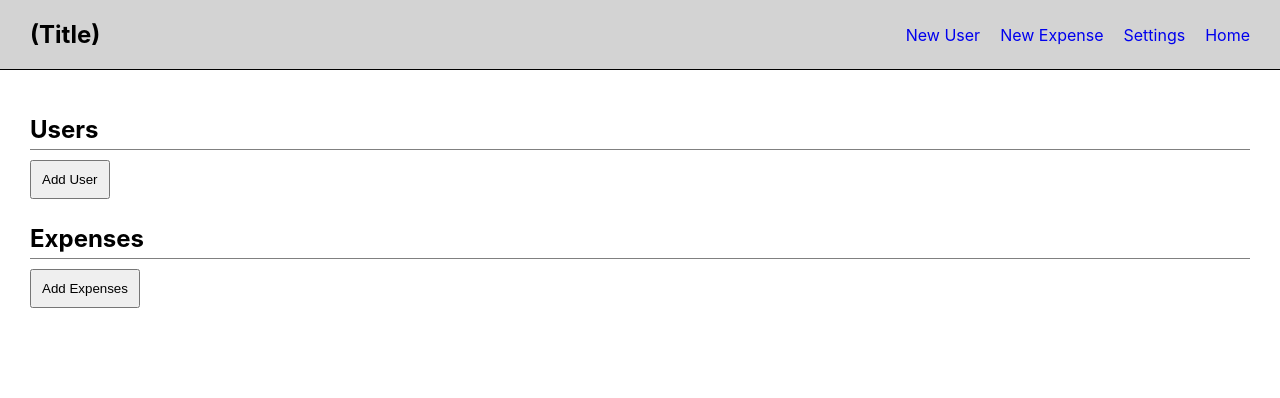
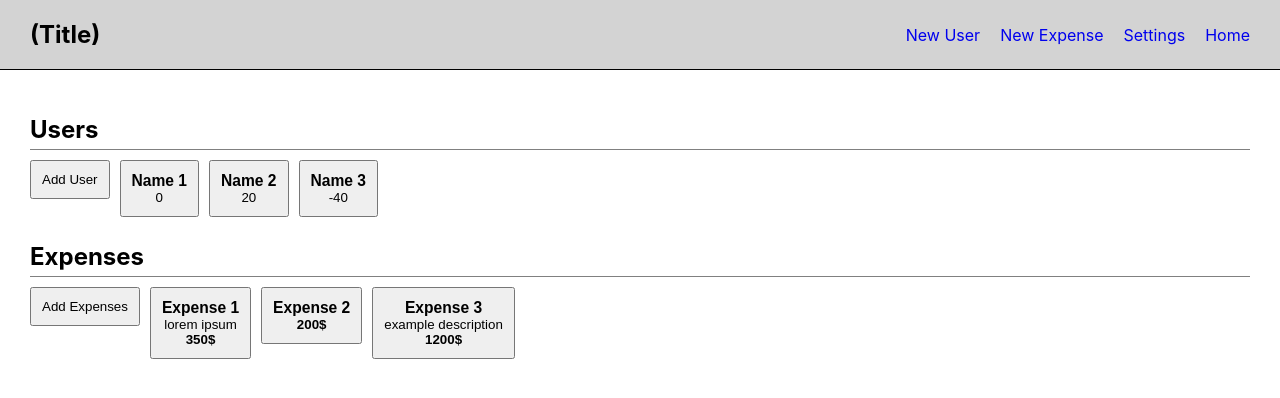
Before and after one commit to AyazCiplak/roommate-budget-system, a React (Create React App) app: page / in a window 1280 px wide. Shown: the top 398 px of the page. Built offline with nearby package versions, Linux system fonts and the light colour scheme.

Commit message:
Added sample arrays of users and expenses to display

```diff
--- a/src/Expenses.js
+++ b/src/Expenses.js
@@ -1,13 +1,35 @@
 import { Link } from 'react-router-dom';
+import { useState } from 'react';
 
 const Expenses = () => {
+    //Array of sample users
+const [expenses, setExpenses] = useState([
+    { title: 'Expense 1', description: 'lorem ipsum', cost: '350', id: 1 },
+    { title: 'Expense 2', description: '', cost: '200', id: 2 },
+    { title: 'Expense 3', description: 'example description', cost: '1200',  id: 3 }
+]);
 
     return (
+
         <div className="expenses">
             <h2>Expenses</h2>
-            <Link to="/add-expense">
-                <button>Add Expenses</button>
-            </Link>
+            <div className="expenses-display">
+                <Link to="/add-expense">
+                    <button>Add Expenses</button>
+                </Link>
+                {
+                    //Outputs list of expenses
+                }
+                {expenses.map((expense) => (
+                    <div className="expense-preview" key={expense.id}>
+                        <button>
+                        <h3>{expense.title}</h3>
+                        <p>{expense.description}</p>
+                        <h4>{expense.cost}$</h4>
+                        </button>
+                    </div>
+                ))}
+            </div>
         </div>
      );
 }
--- a/src/Users.js
+++ b/src/Users.js
@@ -1,13 +1,33 @@
 import { Link } from 'react-router-dom';
+import { useState } from 'react';
 
 const Users = () => {
+//Array of sample users
+const [users, setUsers] = useState([
+    { name: 'Name 1', balance: '0', id: 1 },
+    { name: 'Name 2', balance: '20', id: 2 },
+    { name: 'Name 3', balance: '-40', id: 3 }
+]);
 
     return (
         <div className="users">
             <h2>Users</h2>
-            <Link to="/add-user">
-                <button>Add User</button>
-            </Link>
+            <div className="users-display">
+                <Link to="/add-user">
+                    <button>Add User</button>
+                </Link>
+                {
+                    //Outputs list of users
+                }
+                {users.map((user) => (
+                    <div className="user-preview" key={user.id}>
+                        <button>
+                        <h3>{user.name}</h3>
+                        <p>{user.balance}</p>
+                        </button>
+                    </div>
+                ))}
+            </div>
         </div>
      );
 }
--- a/src/index.css
+++ b/src/index.css
@@ -52,3 +52,11 @@ code {
   padding: 10px;
   margin: 10px 10px 0px 0px;
 }
+
+.users-display {
+  display: flex;
+}
+
+.expenses-display {
+  display: flex;
+}
```
